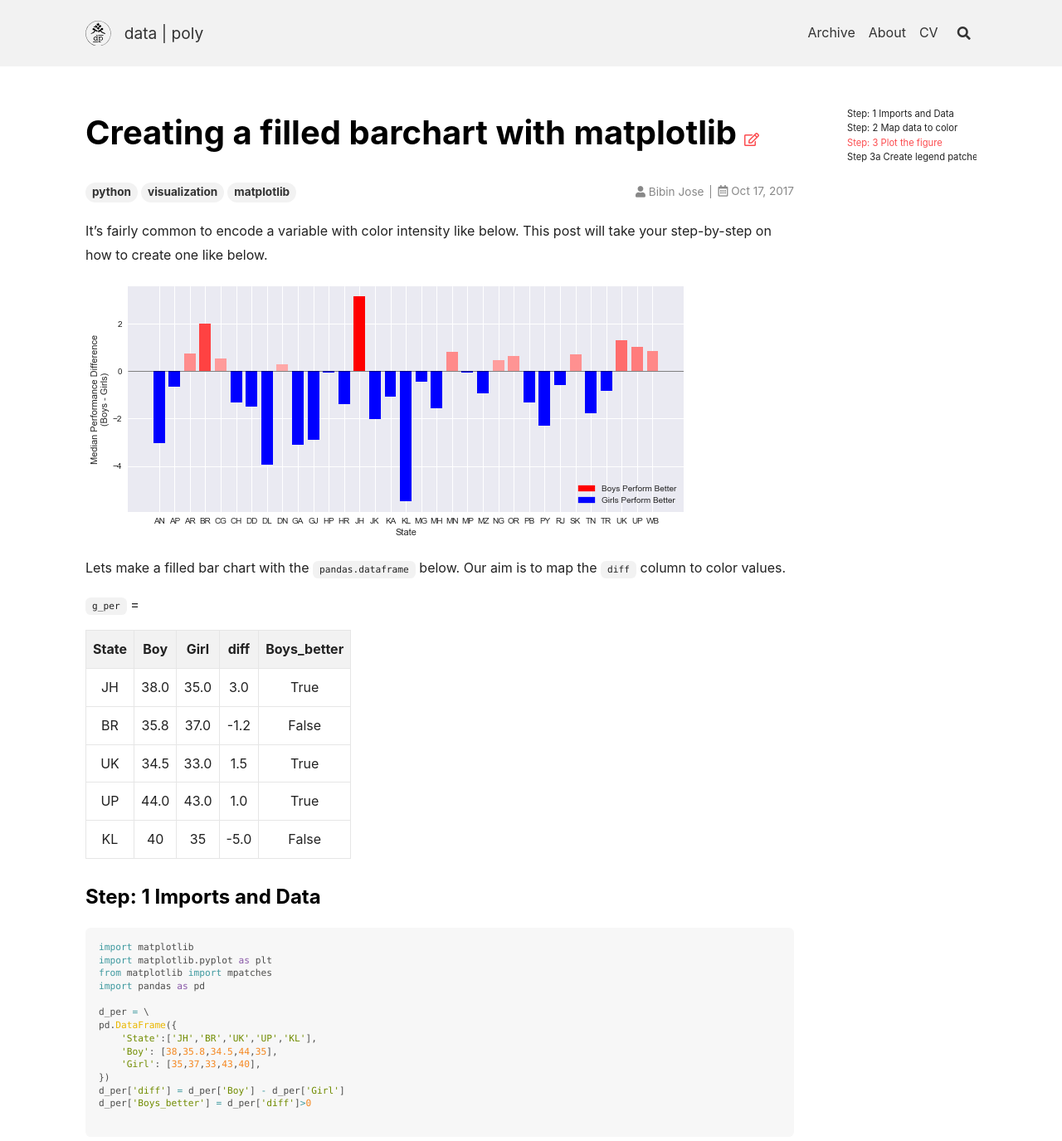
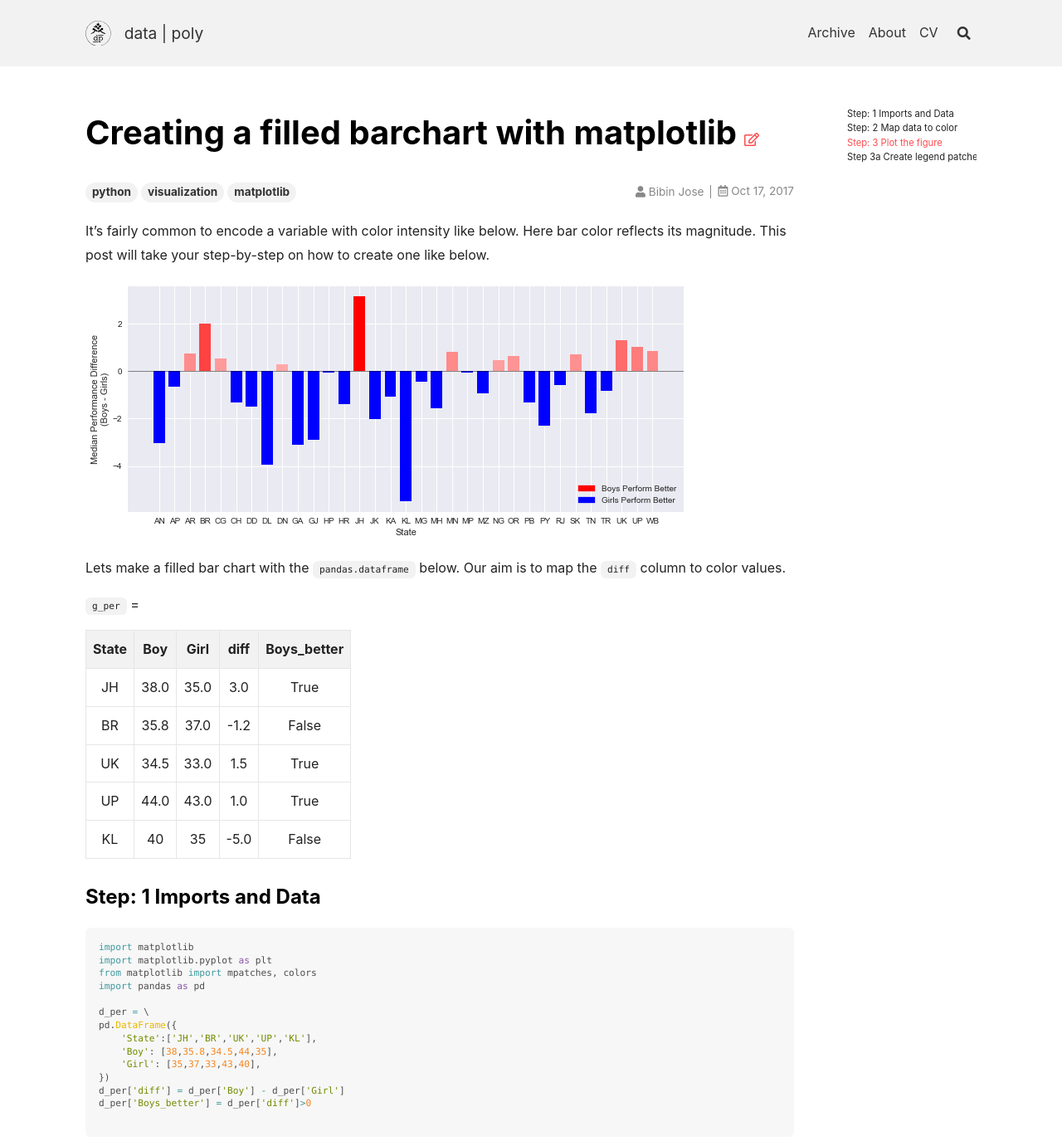
Before and after one commit to bibinmjose/bibinmjose.github.io, a Jekyll site: the page built from _posts/2017-10-17-barchart.md, in a window 1280 px wide and 1400 px high. Shown: the top 1375 px of the window at 83% size. Built offline with Jekyll 4.4.1, drawn with Linux system fonts in a browser that asks for light colours; nearby versions of some CDN libraries; comment, search, counter and statistics services are not loaded.

Commit message:
edited images in post and imports in blog

````diff
--- a/_posts/2017-10-17-barchart.md
+++ b/_posts/2017-10-17-barchart.md
@@ -7,7 +7,7 @@
 key: 20171017
 author: Bibin Jose
 ---
-It's fairly common to encode a variable with color intensity like below. This post will take your step-by-step on how to create one like below.
+It's fairly common to encode a variable with color intensity like below. Here bar color reflects its magnitude. This post will take your step-by-step on how to create one like below.
 
 ![barchart](/assets/20171017/barchart.png)
 
@@ -31,7 +31,7 @@
 ```python
 import matplotlib
 import matplotlib.pyplot as plt
-from matplotlib import mpatches
+from matplotlib import mpatches, colors
 import pandas as pd
 
 d_per = \
````
Also changed, not shown: assets/20171017/0.png, assets/20171017/1.png, assets/20171017/2.png.
